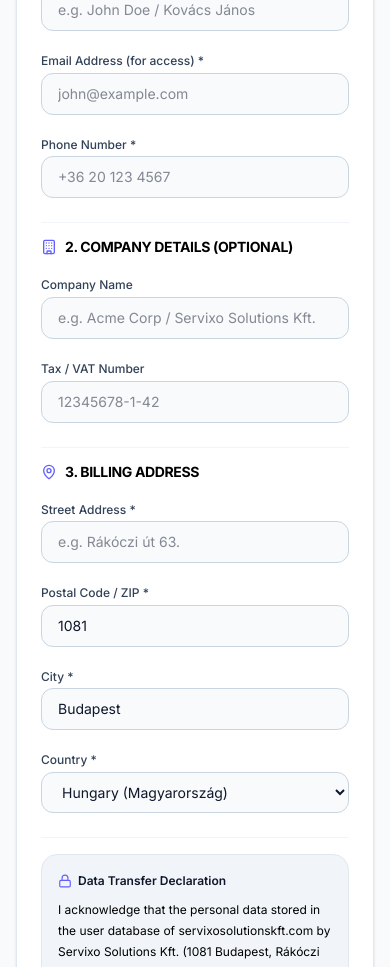
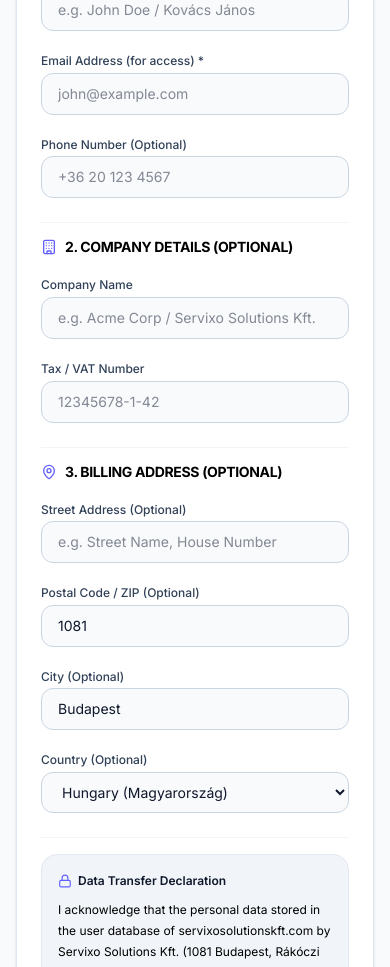
Before and after one commit to cmtimran/ServixoSolutionsKFTWeb, a Next.js app: page /checkout/simplepay-pay in a window 390 px wide. Shown: the part 780-1747 px from the top of the page. Built offline with nearby package versions, Linux system fonts and the light colour scheme; no server answers.

Commit message:
feat: make phone and billing address optional on checkout

```diff
--- a/src/app/checkout/simplepay-pay/page.tsx
+++ b/src/app/checkout/simplepay-pay/page.tsx
@@ -39,7 +39,7 @@ function SimplePayContent() {
   const handleSubmit = async (e: React.FormEvent) => {
     e.preventDefault();
 
-    if (!formData.customerName || !formData.customerEmail || !formData.customerPhone || !formData.billingAddress) {
+    if (!formData.customerName || !formData.customerEmail) {
       setError(t('checkout.required_error'));
       return;
     }
@@ -199,11 +199,10 @@ function SimplePayContent() {
                   </label>
                   <input
                     type="tel"
-                    required
                     value={formData.customerPhone}
                     onChange={(e) => setFormData({ ...formData, customerPhone: e.target.value })}
                     placeholder="+36 20 123 4567"
-                    className="w-full bg-slate-50 dark:bg-slate-950 border border-slate-300 dark:border-slate-700 rounded-xl px-4 py-2.5 text-sm text-slate-900 dark:text-white focus:outline-none focus:border-indigo-500 focus:ring-1 focus:ring-indigo-500"
+                    className="w-full bg-slate-50 dark:bg-slate-950 border border-slate-300 dark:border-slate-700 rounded-xl px-4 py-2.5 text-sm text-slate-900 dark:text-white focus:outline-none focus:border-indigo-500"
                   />
                 </div>
               </div>
@@ -245,7 +244,7 @@ function SimplePayContent() {
               </div>
             </div>
 
-            {/* Billing Address */}
+            {/* Billing Address (Optional) */}
             <div className="space-y-4 pt-4 border-t border-slate-100 dark:border-slate-800">
               <h3 className="text-sm font-bold uppercase tracking-wider text-slate-700 dark:text-slate-300 flex items-center gap-2">
                 <MapPin className="w-4 h-4 text-indigo-500" />
@@ -259,10 +258,9 @@ function SimplePayContent() {
                   </label>
                   <input
                     type="text"
-                    required
                     value={formData.billingAddress}
                     onChange={(e) => setFormData({ ...formData, billingAddress: e.target.value })}
-                    placeholder="e.g. Rákóczi út 63."
+                    placeholder="e.g. Street Name, House Number"
                     className="w-full bg-slate-50 dark:bg-slate-950 border border-slate-300 dark:border-slate-700 rounded-xl px-4 py-2.5 text-sm text-slate-900 dark:text-white focus:outline-none focus:border-indigo-500"
                   />
                 </div>
@@ -273,7 +271,6 @@ function SimplePayContent() {
                   </label>
                   <input
                     type="text"
-                    required
                     value={formData.billingZip}
                     onChange={(e) => setFormData({ ...formData, billingZip: e.target.value })}
                     placeholder="1081"
@@ -287,7 +284,6 @@ function SimplePayContent() {
                   </label>
                   <input
                     type="text"
-                    required
                     value={formData.billingCity}
                     onChange={(e) => setFormData({ ...formData, billingCity: e.target.value })}
                     placeholder="Budapest"
--- a/src/context/LanguageContext.tsx
+++ b/src/context/LanguageContext.tsx
@@ -51,15 +51,15 @@ const translations: Record<Language, Record<string, string>> = {
     'checkout.section_1': '1. Personal / Contact Details',
     'checkout.full_name': 'Full Name *',
     'checkout.email': 'Email Address (for access) *',
-    'checkout.phone': 'Phone Number *',
+    'checkout.phone': 'Phone Number (Optional)',
     'checkout.section_2': '2. Company Details (Optional)',
     'checkout.company_name': 'Company Name',
     'checkout.tax_number': 'Tax / VAT Number',
-    'checkout.section_3': '3. Billing Address',
-    'checkout.address': 'Street Address *',
-    'checkout.zip': 'Postal Code / ZIP *',
-    'checkout.city': 'City *',
-    'checkout.country': 'Country *',
+    'checkout.section_3': '3. Billing Address (Optional)',
+    'checkout.address': 'Street Address (Optional)',
+    'checkout.zip': 'Postal Code / ZIP (Optional)',
+    'checkout.city': 'City (Optional)',
+    'checkout.country': 'Country (Optional)',
     'checkout.declaration_title': 'Data Transfer Declaration',
     'checkout.declaration_text': 'I acknowledge that the personal data stored in the user database of servixosolutionskft.com by Servixo Solutions Kft. (1081 Budapest, Rákóczi út 63.) as data controller will be transferred to OTP Mobil Kft. (1143 Budapest, Hungária krt. 17-19.) as data processor.',
     'checkout.declaration_privacy_link': 'View SimplePay Privacy Policy',
@@ -120,15 +120,15 @@ const translations: Record<Language, Record<string, string>> = {
     'checkout.section_1': '1. Személyes / Kapcsolattartó adatok',
     'checkout.full_name': 'Teljes név *',
     'checkout.email': 'E-mail cím (hozzáféréshez) *',
-    'checkout.phone': 'Telefonszám *',
+    'checkout.phone': 'Telefonszám (Opcionális)',
     'checkout.section_2': '2. Céges adatok (Opcionális)',
     'checkout.company_name': 'Cégnév',
     'checkout.tax_number': 'Adószám',
-    'checkout.section_3': '3. Számlázási cím',
-    'checkout.address': 'Utca, házszám *',
-    'checkout.zip': 'Irányítószám *',
-    'checkout.city': 'Város *',
-    'checkout.country': 'Ország *',
+    'checkout.section_3': '3. Számlázási cím (Opcionális)',
+    'checkout.address': 'Utca, házszám (Opcionális)',
+    'checkout.zip': 'Irányítószám (Opcionális)',
+    'checkout.city': 'Város (Opcionális)',
+    'checkout.country': 'Ország (Opcionális)',
     'checkout.declaration_title': 'Adattovábbítási nyilatkozat',
     'checkout.declaration_text': 'Tudomásul veszem, hogy a Servixo Solutions Kft. (1081 Budapest, Rákóczi út 63.) adatkezelő által a(z) servixosolutionskft.com felhasználói adatbázisában tárolt alábbi személyes adataim átadásra kerülnek az OTP Mobil Kft. (1143 Budapest, Hungária krt. 17-19.), mint adatfeldolgozó részére.',
     'checkout.declaration_privacy_link': 'SimplePay Adatkezelési tájékoztató megtekintése',
```
